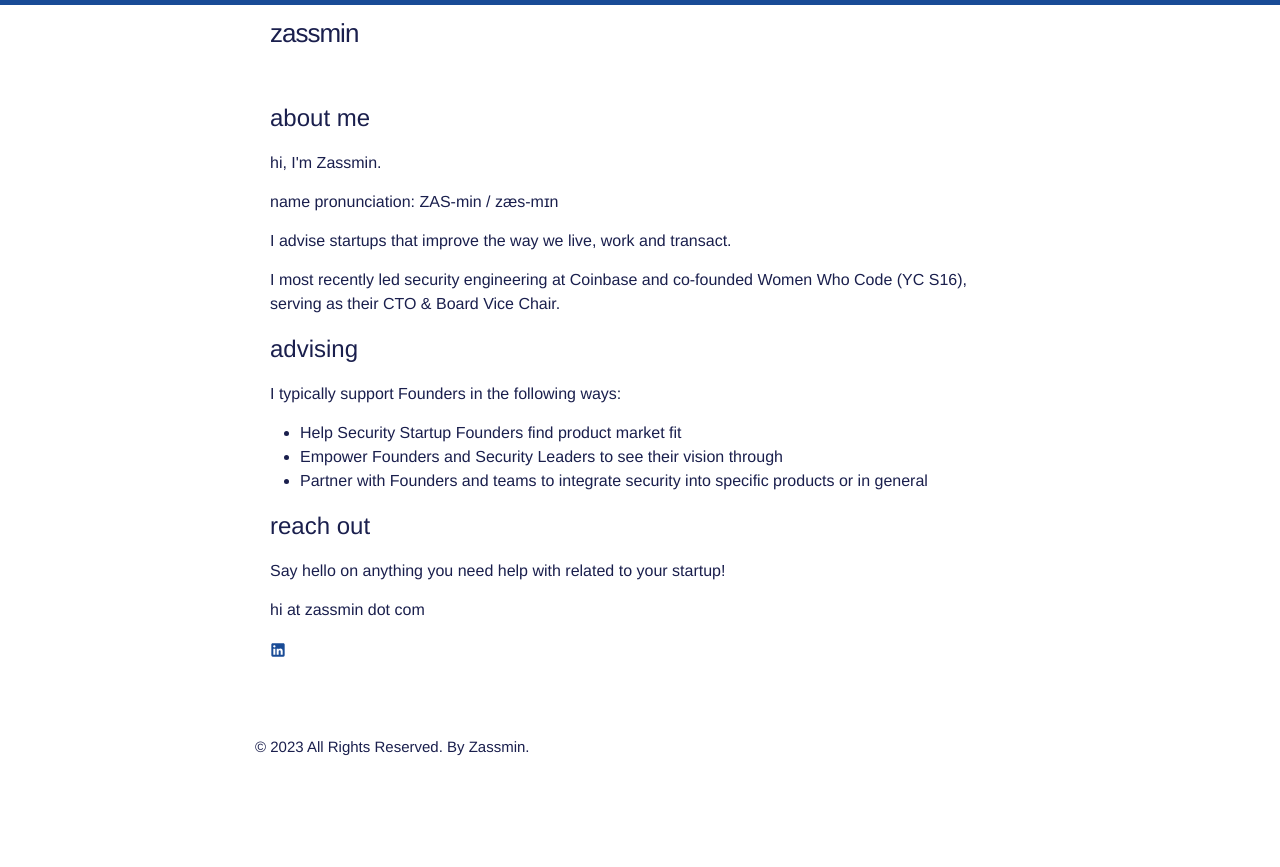
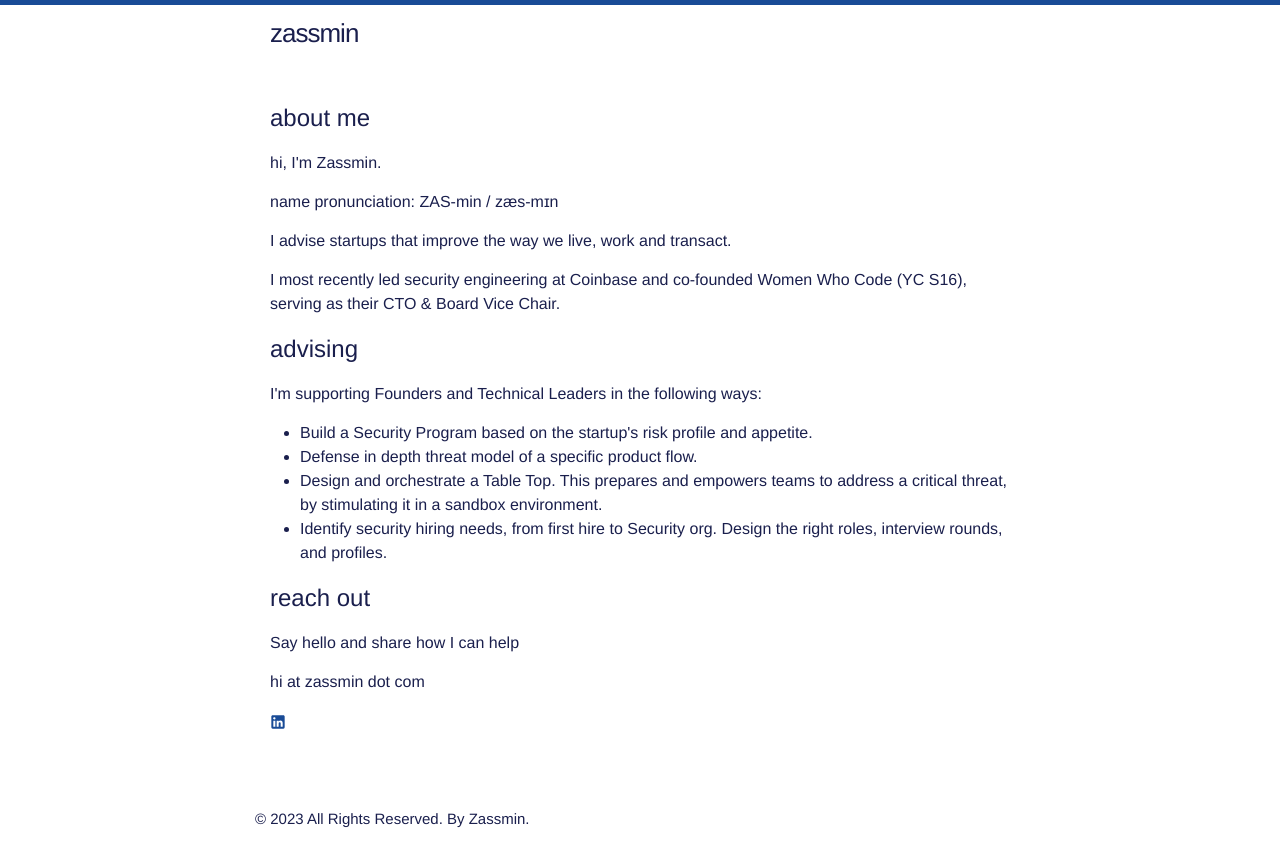
Before and after one commit to zassmin/zassmin, a Jekyll site: the page built from index.html, in a window 1280 px wide. Shown: the top 867 px of the page. Built offline with Jekyll 4.4.1, drawn with Linux system fonts in a browser that asks for light colours.

Commit message:
update advising details

```diff
--- a/index.html
+++ b/index.html
@@ -10,15 +10,16 @@ layout: default
     <p>I advise startups that improve the way we live, work and transact.</p>
     <p>I most recently led security engineering at Coinbase and co-founded Women Who Code (YC S16), serving as their CTO & Board Vice Chair.</p>
     <h2>advising</h2>
-    <p>I typically support Founders in the following ways:</p>
+    <p>I'm supporting Founders and Technical Leaders in the following ways:</p>
     <ul>
-      <li>Help Security Startup Founders find product market fit</li>
-      <li>Empower Founders and Security Leaders to see their vision through</li>
-      <li>Partner with Founders and teams to integrate security into specific products or in general</li>
+      <li>Build a Security Program based on the startup's risk profile and appetite.</li>
+      <li>Defense in depth threat model of a specific product flow.</li>
+      <li>Design and orchestrate a Table Top. This prepares and empowers teams to address a critical threat, by stimulating it in a sandbox environment.</li>
+      <li>Identify security hiring needs, from first hire to Security org. Design the right roles, interview rounds, and profiles.</li>
     </ul>
 
     <h2>reach out</h2>
-    <p>Say hello on anything you need help with related to your startup!</p>
+    <p>Say hello and share how I can help</p>
     <p>hi at zassmin dot com</p>
     <p> {% include icon-linkedin.html %}</p>
   </div>
```
